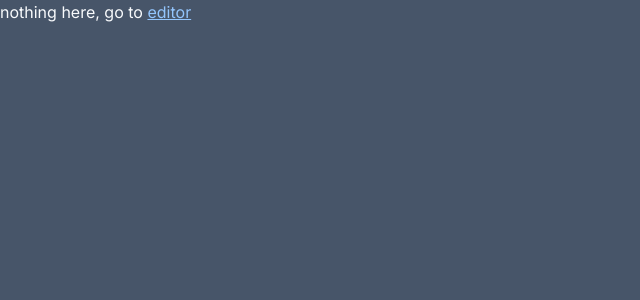
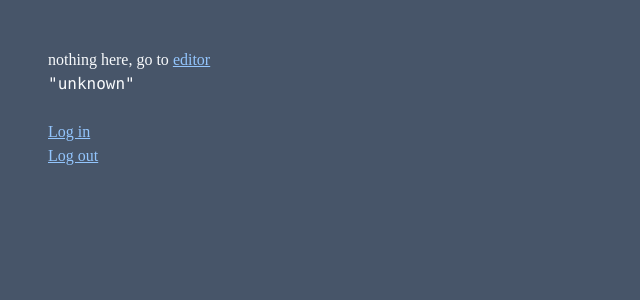
Before and after one commit to code-hike/themes, a Next.js app in the folder web/: page / in a window 1280 px wide. Shown: the top 300 px of the page, without its empty margins (0-640 px from the left). Built offline with nearby package versions, Linux system fonts and the light colour scheme; no server answers.

Commit message:
Sponsored themes

```diff
--- a/web/app/page.tsx
+++ /dev/null
@@ -1,12 +0,0 @@
-import Link from "next/link";
-
-export default function Page() {
-  return (
-    <div>
-      nothing here, go to{" "}
-      <Link href="/editor" className="underline text-blue-300">
-        editor
-      </Link>
-    </div>
-  );
-}
--- a/web/components/editor.tsx
+++ b/web/components/editor.tsx
@@ -41,7 +41,7 @@ import { ExportDialog } from "./export-dialog";
 import { BaseThemePicker } from "./theme-form.base";
 import { fixTheme } from "./theme-utils";
 
-export function Editor() {
+export function Editor({ sponsor }) {
   const selection = useSelection() || {
     type: "color",
     key: "editor.background",
@@ -51,7 +51,10 @@ export function Editor() {
 
   return (
     <div>
-      <BaseThemePicker onBaseChange={(theme) => setTheme(fixTheme(theme))} />
+      <BaseThemePicker
+        onBaseChange={(theme) => setTheme(fixTheme(theme))}
+        sponsor={sponsor}
+      />
 
       <Separator className="mb-4 mt-4" />
       {!theme ? null : selection.type === "token" ? (
--- a/web/components/sponsors-dialog.tsx
+++ b/web/components/sponsors-dialog.tsx
@@ -1,6 +1,5 @@
 import { Button } from "@/components/ui/button";
 
-import { Textarea } from "@/components/ui/textarea";
 import {
   Dialog,
   DialogContent,
@@ -10,17 +9,10 @@ import {
   DialogTitle,
   DialogTrigger,
 } from "@/components/ui/dialog";
-import { Label } from "@/components/ui/label";
-import { RadioGroup, RadioGroupItem } from "@/components/ui/radio-group";
-import { useTheme } from "./store";
-import { useMemo, useState } from "react";
 import { Info } from "lucide-react";
-import Link from "next/link";
+import { signIn } from "next-auth/react";
 
 export function SponsorsDialog() {
-  const theme = useTheme();
-  const [format, setFormat] = useState<string>("js");
-  const output = useOutput(theme, format);
   return (
     <Dialog>
       <DialogTrigger asChild>
@@ -50,7 +42,12 @@ export function SponsorsDialog() {
               >
                 Sponsor Code Hike
               </a>
-              <Button variant="outline">Log in with GitHub</Button>
+              <Button
+                variant="outline"
+                onClick={() => signIn("github", { redirect: false })}
+              >
+                Log in with GitHub
+              </Button>
             </DialogFooter>
           </div>
         </div>
@@ -58,33 +55,3 @@ export function SponsorsDialog() {
     </Dialog>
   );
 }
-
-function useOutput(theme: any, format: string) {
-  return useMemo(() => {
-    const themeString = JSON.stringify(theme, null, 2);
-    switch (format) {
-      case "js":
-        return `const myTheme = ${themeString};`;
-      case "json":
-        return themeString;
-      case "esm":
-        return `export default ${themeString};`;
-      case "cjs":
-        return `module.exports = ${themeString};`;
-    }
-  }, [format, theme]);
-}
-
-function copyToClipboard(text: string) {
-  if (navigator.clipboard) {
-    navigator.clipboard.writeText(text);
-  } else {
-    const textArea = document.createElement("textarea");
-    textArea.value = text;
-    document.body.appendChild(textArea);
-    textArea.focus();
-    textArea.select();
-    document.execCommand("copy");
-    document.body.removeChild(textArea);
-  }
-}
--- a/web/components/theme-form.base.tsx
+++ b/web/components/theme-form.base.tsx
@@ -47,8 +47,9 @@ function SponsorsPopover() {
   );
 }
 
-export function BaseThemePicker({ onBaseChange }) {
+export function BaseThemePicker({ onBaseChange, sponsor }) {
   const [selectedTab, setSelectedTab] = useState("builtin");
+  const isSponsor = sponsor === "sponsor";
   return (
     <div className="mb-4 px-2">
       <Label
@@ -69,19 +70,19 @@ export function BaseThemePicker({ onBaseChange }) {
       </Tabs>
 
       <div className={selectedTab != "builtin" ? "hidden" : ""}>
-        <BuiltInThemePicker onBaseChange={onBaseChange} />
+        <BuiltInThemePicker onBaseChange={onBaseChange} isSponsor={isSponsor} />
       </div>
       <div className={selectedTab !== "vscode" ? "hidden" : ""}>
-        <MarketplacePicker onBaseChange={onBaseChange} />
+        <MarketplacePicker onBaseChange={onBaseChange} isSponsor={isSponsor} />
       </div>
       <div className={selectedTab !== "custom" ? "hidden" : ""}>
-        <CustomThemePicker onBaseChange={onBaseChange} />
+        <CustomThemePicker onBaseChange={onBaseChange} isSponsor={isSponsor} />
       </div>
     </div>
   );
 }
 
-function CustomThemePicker({ onBaseChange }) {
+function CustomThemePicker({ onBaseChange, isSponsor }) {
   const [customTheme, setCustomTheme] = useState("");
 
   return (
@@ -89,7 +90,7 @@ function CustomThemePicker({ onBaseChange }) {
       <Textarea
         className="mb-4"
         rows={8}
-        disabled
+        disabled={!isSponsor}
         value={customTheme}
         onChange={(e) => setCustomTheme(e.target.value)}
         placeholder="Paste your theme JSON here"
@@ -97,8 +98,9 @@ function CustomThemePicker({ onBaseChange }) {
       <Button
         variant="outline"
         className="w-full"
-        disabled
+        disabled={!isSponsor}
         onClick={() => {
+          if (!isSponsor) return;
           try {
             const theme = JSON.parse(customTheme);
             onBaseChange(theme);
--- a/web/components/theme-form.builtin.tsx
+++ b/web/components/theme-form.builtin.tsx
@@ -33,7 +33,7 @@ const spinner = (
   </svg>
 );
 
-export function BuiltInThemePicker({ onBaseChange }) {
+export function BuiltInThemePicker({ onBaseChange, isSponsor }) {
   const [state, dispatch] = useReducer(reducer, initialState);
 
   function fetchTheme(name: string) {
@@ -52,8 +52,10 @@ export function BuiltInThemePicker({ onBaseChange }) {
   return (
     <>
       <Select
+        disabled={!isSponsor}
         value={state.selected}
         onValueChange={(e) => {
+          if (!isSponsor) return;
           dispatch({ type: "select", themeName: e });
           if (state.themes[e].theme != null) {
             onBaseChange(state.themes[e].theme);
--- a/web/components/theme-form.tsx
+++ /dev/null
@@ -1,10 +0,0 @@
-"use client";
-
-import { setTheme, useCode, useLang, useTheme } from "./store";
-
-import { BaseThemePicker } from "./theme-form.base";
-import { fixTheme } from "./theme-utils";
-
-export function ThemeForm() {
-  return <div className="flex flex-col h-full"></div>;
-}
--- a/web/components/theme-form.vscode.tsx
+++ b/web/components/theme-form.vscode.tsx
@@ -15,7 +15,7 @@ import { useEffect, useState } from "react";
 
 import { unzip } from "unzipit";
 
-export function MarketplacePicker({ onBaseChange }) {
+export function MarketplacePicker({ onBaseChange, isSponsor }) {
   const [url, setUrl] = useState("");
   const [themes, setThemes] = useState([]);
   const [selectedTheme, setSelectedTheme] = useState(themes[0]);
@@ -40,8 +40,9 @@ export function MarketplacePicker({ onBaseChange }) {
         id="marketplace-url"
         className="mb-4"
         value={url}
-        disabled
+        disabled={!isSponsor}
         onChange={(e) => {
+          if (!isSponsor) return;
           onUrlChange(e.target.value);
         }}
         placeholder="https://marketplace.visualstudio.com/items?itemName=sdras.night-owl"
--- /dev/null
+++ b/web/lib/get-sponsor.tsx
@@ -0,0 +1,39 @@
+import { GetServerSideProps } from "next";
+import { getServerSession } from "next-auth/next";
+import { authOptions } from "pages/api/auth/[...nextauth]";
+
+export const getSponsor: GetServerSideProps = async (context) => {
+  const session = await getServerSession(context.req, context.res, authOptions);
+  if (!session) {
+    return {
+      props: { sponsor: "unknown" },
+    };
+  }
+
+  const sponsorsResponse = await fetch(
+    "https://raw.githubusercontent.com/pomber/code-hike-site/main/data/sponsors.json"
+  );
+  const sponsorsData = await sponsorsResponse.json();
+
+  const { user, orgs } = session;
+  const login = user.name;
+  const allAccess = [...sponsorsData.sponsors, ...sponsorsData.access];
+
+  let isSponsor = false;
+  if (allAccess.some((s) => s.login === login)) {
+    isSponsor = true;
+  }
+
+  // org has access
+  const userOrgs = orgs || [];
+  if (allAccess.some((s) => s.isOrg && userOrgs.includes(s.login))) {
+    isSponsor = true;
+  }
+
+  return {
+    props: {
+      // sponsor: { user, orgs },
+      sponsor: isSponsor ? "sponsor" : "not-sponsor",
+    },
+  };
+};
--- a/web/pages/editor.tsx
+++ b/web/pages/editor.tsx
@@ -1,12 +1,8 @@
-import { ThemeForm } from "@/components/theme-form";
-import { cn } from "@/lib/utils";
 import { Editor } from "@/components/editor";
 import Head from "next/head";
 import { Inter as FontSans } from "@next/font/google";
-import { useSession, signIn, signOut } from "next-auth/react";
-import { getServerSession } from "next-auth/next";
-import { authOptions } from "pages/api/auth/[...nextauth]";
 import { Main } from "@/components/main";
+import { getSponsor } from "@/lib/get-sponsor";
 
 const fontSans = FontSans({
   subsets: ["latin"],
@@ -14,40 +10,7 @@ const fontSans = FontSans({
   display: "swap",
 });
 
-export async function getServerSideProps(context) {
-  const session = await getServerSession(context.req, context.res, authOptions);
-  if (!session) {
-    return {
-      props: { sponsor: "unknown" },
-    };
-  }
-
-  const sponsorsResponse = await fetch(
-    "https://raw.githubusercontent.com/pomber/code-hike-site/main/data/sponsors.json"
-  );
-  const sponsorsData = await sponsorsResponse.json();
-
-  const { user, orgs } = session;
-  const login = user.name;
-  const allAccess = [...sponsorsData.sponsors, ...sponsorsData.access];
-
-  let isSponsor = false;
-  if (allAccess.some((s) => s.login === login)) {
-    isSponsor = true;
-  }
-
-  // org has access
-  const userOrgs = orgs || [];
-  if (allAccess.some((s) => s.isOrg && userOrgs.includes(s.login))) {
-    isSponsor = true;
-  }
-
-  return {
-    props: {
-      sponsor: isSponsor ? "sponsor" : "not-sponsor",
-    },
-  };
-}
+export const getServerSideProps = getSponsor;
 
 export default function Page({ sponsor }) {
   return (
@@ -64,17 +27,15 @@ export default function Page({ sponsor }) {
       </Head>
 
       <Main />
-      <RightColumn />
+      <RightColumn sponsor={sponsor} />
     </div>
   );
 }
 
-const columnClasses = "";
-
-function RightColumn() {
+function RightColumn({ sponsor }) {
   return (
     <div className={" bg-slate-900 h-full py-4 w-80 right-0"}>
-      <Editor />
+      <Editor sponsor={sponsor} />
     </div>
   );
 }
--- /dev/null
+++ b/web/pages/index.tsx
@@ -0,0 +1,28 @@
+import Link from "next/link";
+import { signIn, signOut } from "next-auth/react";
+import { getSponsor } from "@/lib/get-sponsor";
+
+export const getServerSideProps = getSponsor;
+
+export default function Page({ sponsor }) {
+  return (
+    <div className="p-12">
+      nothing here, go to{" "}
+      <Link href="/editor" className="underline text-blue-300">
+        editor
+      </Link>
+      <pre>{JSON.stringify(sponsor)}</pre>
+      <br />
+      <button
+        onClick={() => signIn("github", { redirect: false })}
+        className="underline text-blue-300"
+      >
+        Log in
+      </button>
+      <br />
+      <button onClick={() => signOut()} className="underline text-blue-300">
+        Log out
+      </button>
+    </div>
+  );
+}
```
